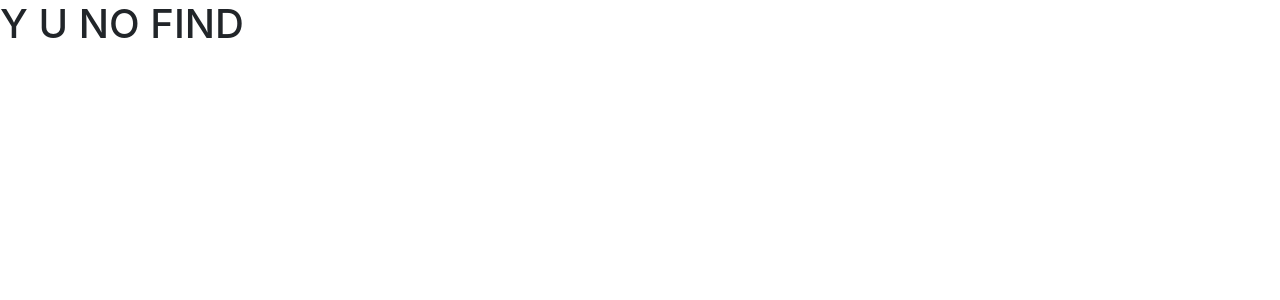
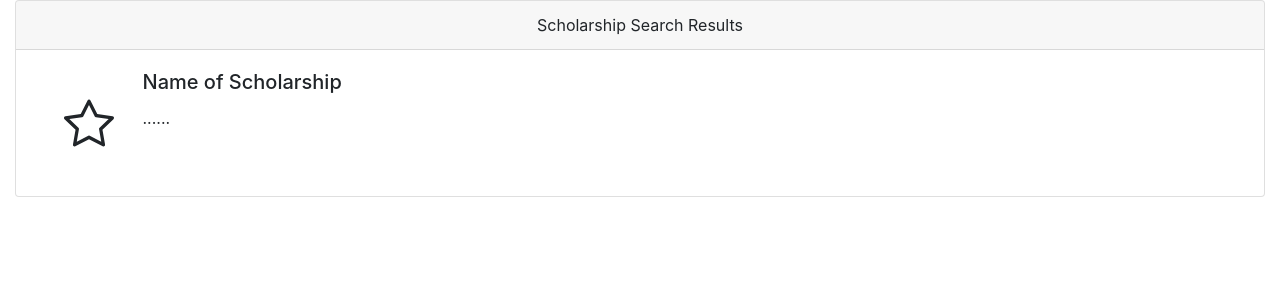
Before and after one commit to team-free-money/team-free-money-cs, a React (Create React App) app in the folder frontend/: page /PostCard in a window 1280 px wide. Shown: the top 300 px of the page. Built offline with nearby package versions, Linux system fonts and the light colour scheme.

Commit message:
card added

```diff
--- a/frontend/package.json
+++ b/frontend/package.json
@@ -6,16 +6,17 @@
     "@fortawesome/fontawesome-svg-core": "^1.2.32",
     "@fortawesome/free-solid-svg-icons": "^5.15.1",
     "@fortawesome/react-fontawesome": "^0.1.12",
+    "@reduxjs/toolkit": "^1.4.0",
     "@testing-library/jest-dom": "^5.11.5",
     "@testing-library/react": "^11.1.0",
     "@testing-library/user-event": "^12.1.10",
-    "@reduxjs/toolkit": "^1.4.0",
     "axios": "^0.21.0",
     "bootstrap": "^4.5.0",
     "formik": "^2.2.1",
     "http-proxy-middleware": "^1.0.6",
     "react": "^16.13.0",
     "react-bootstrap": "^1.3.0",
+    "react-bootstrap-icons": "^1.5.0",
     "react-dom": "^17.0.1",
     "react-redux": "^7.2.1",
     "react-router": "^5.2.0",
--- a/frontend/src/ui/App.js
+++ b/frontend/src/ui/App.js
@@ -3,11 +3,13 @@ import { Route, Switch } from 'react-router'
 import { Home } from './Home'
 import { FourOhFour } from './FourOhFour'
 import React from 'react'
+import {PostCard} from "./PostCard";
 
 export const App = () => (
     <>
         <BrowserRouter>
             <Switch>
+                <Route exact path='/PostCard' component={PostCard} />
                 <Route exact path='/' component={Home} />
                 <Route component={FourOhFour} />
             </Switch>
--- /dev/null
+++ b/frontend/src/ui/PostCard.js
@@ -0,0 +1,35 @@
+import {Card, Col, Container, Row} from "react-bootstrap";
+import React from "react";
+import {Star} from "react-bootstrap-icons";
+
+
+
+
+export const PostCard = () => {
+    return (
+        <>
+            <Container fluid>
+                <Card>
+                    <Card.Header className="text-center">Scholarship Search Results</Card.Header>
+
+                    <Row>
+                        <Col sm={1} >
+                            <Star className="m-5" size={50}/>
+                        </Col>
+                        <Col>
+                            <Card.Body>
+                                <Card.Title>Name of Scholarship</Card.Title>
+                                <Card.Text>
+                                    ......
+                                </Card.Text>
+                            </Card.Body>
+                        </Col>
+
+
+                    </Row>
+
+                </Card>
+            </Container>
+        </>
+    )
+}
```
Also changed, not shown: frontend/src/ui/Home.js (line endings or trailing spaces), 1 other file (tests, documents, lock files or other folders).
